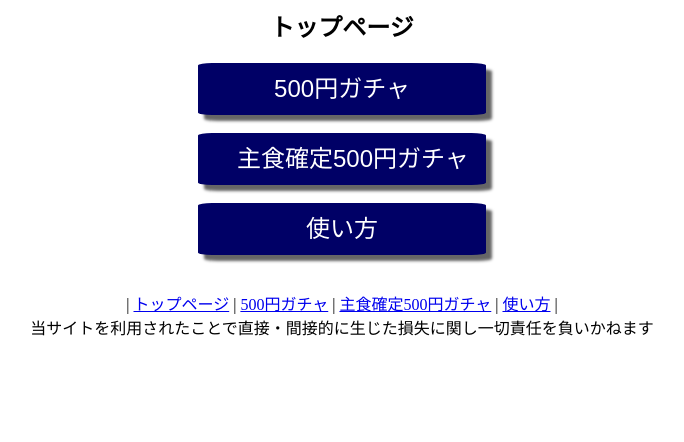
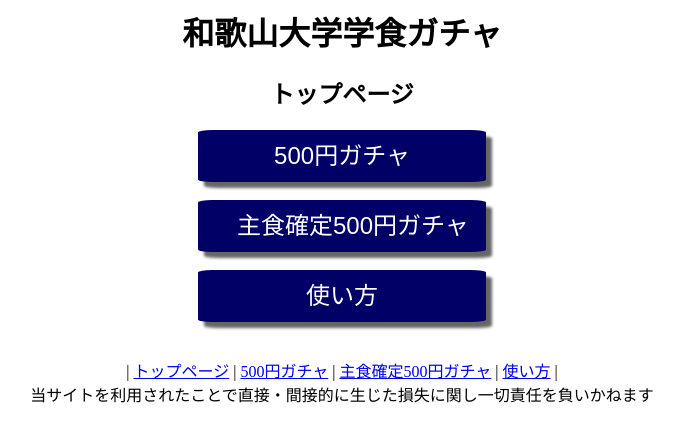
Before and after one commit to ishii-cgp/wadai_gakusyoku_gacha, a plain HTML site: page index.html in a window 1280 px wide. Shown: the whole page, without its empty margins (298-982 px from the left). Drawn offline with Linux system fonts and the light colour scheme.

Commit message:
Update index.html

```diff
--- a/index.html
+++ b/index.html
@@ -13,7 +13,7 @@
     </header>
     <title>和歌山大学学食ガチャ</title>
     <main>
-        <h1 class="centre"和歌山大学学食ガチャ</h1>
+        <h1 class="centre">和歌山大学学食ガチャ</h1>
         <h2 class="centre">
         トップページ
         </h2>
```
